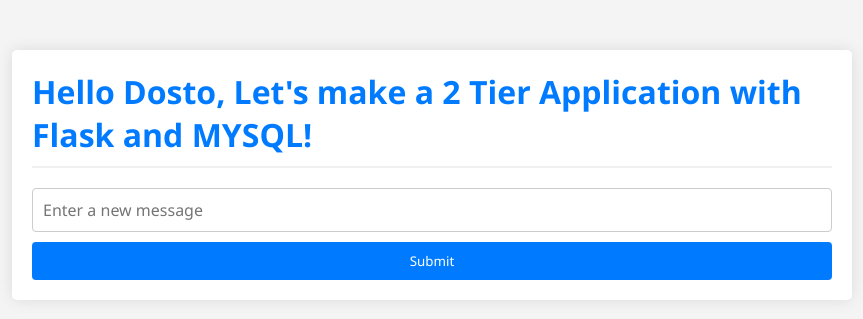
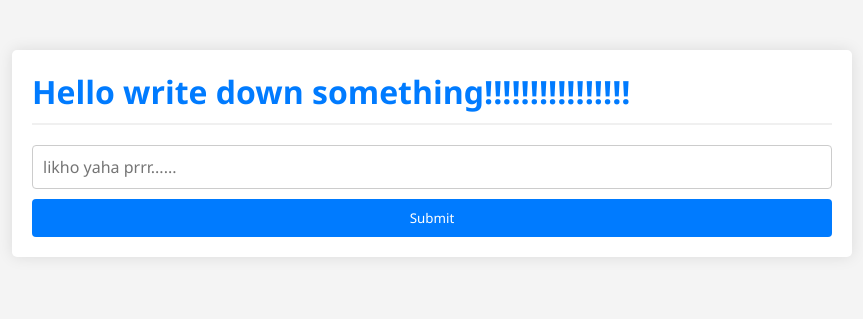
Before and after one commit to lost009/CI-CD-of-2-tier-app-on-kubrnetes, a Flask app: page / in a window 1280 px wide. Shown: the top 319 px of the page, without its empty margins (208-1071 px from the left). Run offline with Flask 2, Linux system fonts and the light colour scheme; data that the repository does not hold is empty; some libraries are stand-ins or nearby versions.

Commit message:
Update index.html

```diff
--- a/templates/index.html
+++ b/templates/index.html
@@ -93,14 +93,14 @@
 
 <body>
     <div class="container">
-        <h1>Hello Dosto,
-            Let's make a 2 Tier Application with Flask and MYSQL!</h1>
+        <h1>Hello write down
+           something!!!!!!!!!!!!!!!! </h1>
         {% for message in messages %}
             <p>{{ message[0] }}</p>
         {% endfor %}
 
         <form action="/submit" method="post">
-            <input type="text" name="new_message" placeholder="Enter a new message">
+            <input type="text" name="new_message" placeholder="likho yaha prrr......">
             <input type="submit" value="Submit">
         </form>
     </div>
```
